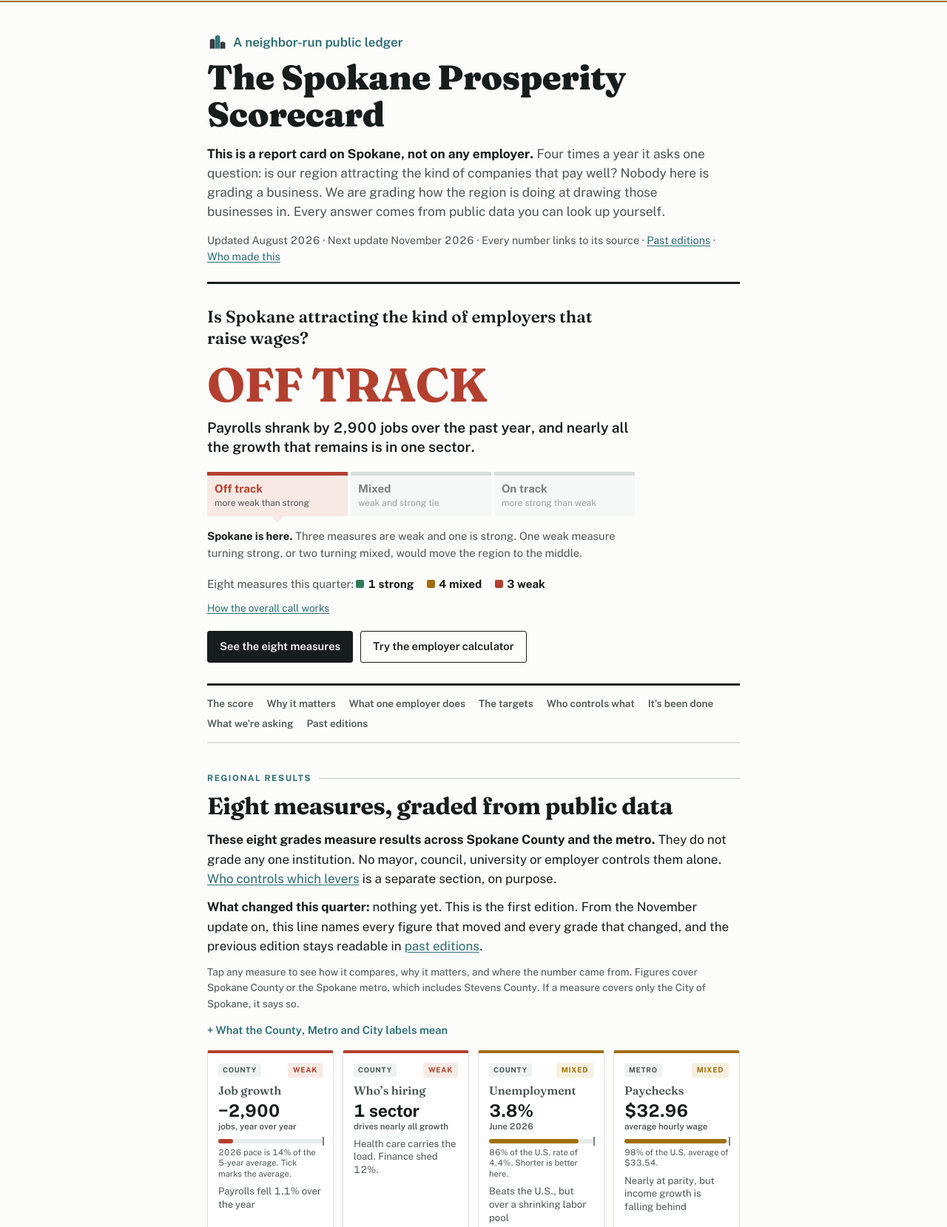
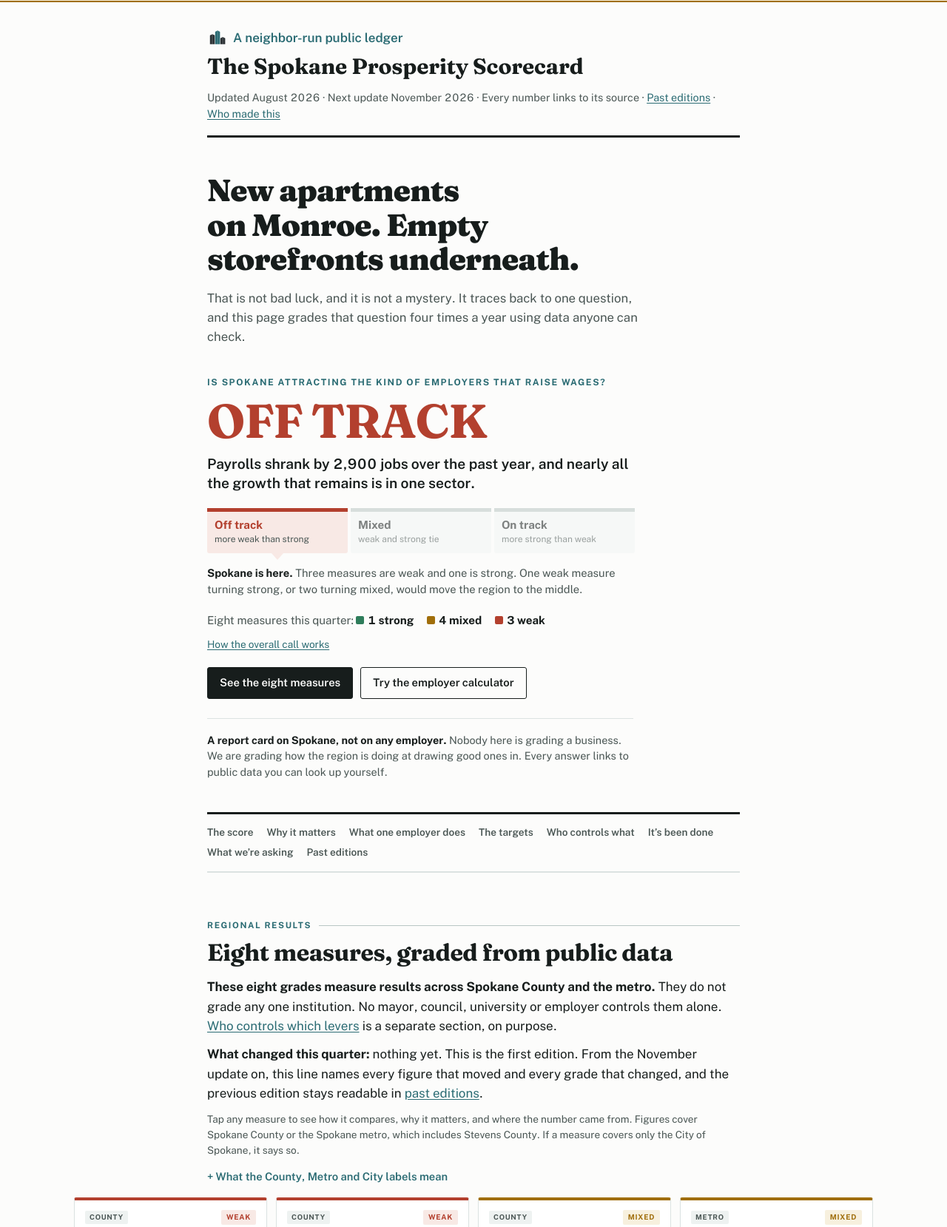
Before and after one commit to davidhooshaus/spokane-scorecard, a plain HTML site: page archive/2026-08/index.html in a window 1280 px wide. Shown: the part 66-1725 px from the top of the page at 74% size. Drawn offline with nearby package versions, Linux system fonts and the light colour scheme.

Commit message:
Log the hero and layout changes as v2.3, re-freeze the archive
Co-Authored-By: Claude Opus 5 <noreply@anthropic.com>

```diff
--- a/archive/2026-08/index.html
+++ b/archive/2026-08/index.html
@@ -59,11 +59,12 @@
   h1 {
     font-family: "Fraunces", Georgia, serif;
     font-variation-settings: "SOFT" 0, "WONK" 1;
-    font-weight: 900;
-    font-size: clamp(1.9rem, 6.4vw, 2.9rem);
-    line-height: 1.08;
-    letter-spacing: -0.01em;
+    font-weight: 700;
+    font-size: clamp(1.4rem, 3.4vw, 1.85rem);
+    line-height: 1.1;
+    letter-spacing: -0.005em;
   }
+  header { padding: 34px 0 18px; }
   .standfirst {
     margin-top: 16px;
     font-size: 1.08rem;
@@ -78,20 +79,44 @@
   .hero {
     border-top: 3px solid var(--ink);
     border-bottom: 3px solid var(--ink);
-    padding: 30px 0 28px;
+    padding: 48px 0 44px;
+  }
+  .hook {
+    font-family: "Fraunces", Georgia, serif;
+    font-variation-settings: "SOFT" 0, "WONK" 1;
+    font-weight: 900;
+    font-size: clamp(1.7rem, 4.4vw, 2.6rem);
+    line-height: 1.12;
+    letter-spacing: -0.02em;
+    max-width: 15em;
+    text-wrap: balance;
+  }
+  .hooksub {
+    margin-top: 16px;
+    font-size: 1.05rem;
+    line-height: 1.55;
+    color: var(--ink-soft);
+    max-width: 36em;
   }
   .hero .q {
-    font-family: "Fraunces", Georgia, serif;
-    font-weight: 600;
-    font-size: clamp(1.15rem, 3.6vw, 1.4rem);
-    line-height: 1.3;
-    max-width: 24em;
+    margin-top: 40px;
+    font-size: 0.76rem;
+    font-weight: 700;
+    letter-spacing: 0.13em;
+    text-transform: uppercase;
+    color: var(--teal);
+    max-width: none;
   }
+  .notewho {
+    margin-top: 26px; padding-top: 18px; border-top: 1px solid var(--rule);
+    font-size: 0.9rem; line-height: 1.5; color: var(--ink-soft); max-width: 40em;
+  }
+  .notewho b { color: var(--ink); }
   .status {
     display: inline-block;
     font-family: "Fraunces", Georgia, serif;
     font-variation-settings: "SOFT" 0, "WONK" 1;
-    margin-top: 16px;
+    margin-top: 10px;
     font-size: clamp(2.4rem, 10vw, 4rem);
     font-weight: 700;
     line-height: 1;
@@ -187,8 +212,15 @@
     .bar { gap: 8px; }
   }
 
+  /* Exhibits break out of the 760px reading measure; prose stays narrow. */
+  .wide {
+    width: min(1080px, calc(100vw - 40px));
+    margin-left: 50%;
+    transform: translateX(-50%);
+  }
+
   /* Section scaffolding. Full-bleed tinted bands break the endless-cream scroll. */
-  section { padding: 40px 0; border-bottom: 1px solid var(--rule); }
+  section { padding: 64px 0; border-bottom: 1px solid var(--rule); }
   .band {
     background: var(--panel);
     box-shadow: 0 0 0 100vmax var(--panel);
@@ -572,12 +604,14 @@
 <header>
   <p class="kicker"><span class="mark" aria-hidden="true"><svg viewBox="0 0 48 48"><path d="M7 20 L13 17 L19 20 L19 42 L7 42 Z" fill="var(--basalt)"/><path d="M20 11 L26 8 L32 11 L32 42 L20 42 Z" fill="var(--teal)"/><path d="M33 27 L39 24 L45 27 L45 42 L33 42 Z" fill="var(--basalt)"/><line x1="13" y1="17" x2="13" y2="42" stroke="var(--paper)" stroke-width=".9" opacity=".45"/><line x1="26" y1="8" x2="26" y2="42" stroke="var(--paper)" stroke-width=".9" opacity=".45"/><line x1="39" y1="24" x2="39" y2="42" stroke="var(--paper)" stroke-width=".9" opacity=".45"/></svg></span>A neighbor-run public ledger</p>
   <h1>The Spokane Prosperity Scorecard</h1>
-  <p class="standfirst"><b>This is a report card on Spokane, not on any employer.</b> Four times a year it asks one question: is our region attracting the kind of companies that pay well? Nobody here is grading a business. We are grading how the region is doing at drawing those businesses in. Every answer comes from public data you can look up yourself.</p>
   <p class="dateline">Updated August 2026 &middot; Next update November 2026 &middot; Every number links to its source &middot; <a href="/archive/">Past editions</a> &middot; <a href="who.html">Who made this</a></p>
 </header>
 
 <!-- ============ HERO VERDICT ============ -->
 <div class="hero">
+  <p class="hook">New apartments on Monroe. Empty storefronts underneath.</p>
+  <p class="hooksub">That is not bad luck, and it is not a mystery. It traces back to one question, and this page grades that question four times a year using data anyone can check.</p>
+
   <p class="q">Is Spokane attracting the kind of employers that raise wages?</p>
   <p class="status">Off track</p>
   <p class="because">Payrolls shrank by 2,900 jobs over the past year, and nearly all the growth that remains is in one sector.</p>
@@ -606,6 +640,7 @@
     <a class="btn solid" href="#scorecard">See the eight measures</a>
     <a class="btn" href="calculator.html">Try the employer calculator</a>
   </div>
+  <p class="notewho"><b>A report card on Spokane, not on any employer.</b> Nobody here is grading a business. We are grading how the region is doing at drawing good ones in. Every answer links to public data you can look up yourself.</p>
 </div>
 
 <nav class="jump" aria-label="Section navigation">
@@ -645,7 +680,7 @@
     </div>
   </details>
 
-  <div class="grid8">
+  <div class="grid8 wide">
   <details class="row r">
     <summary>
       <span class="tiletop"><span class="geo">County</span><span class="grade">Weak</span></span>
@@ -820,7 +855,7 @@
     </div>
   </div>
 
-  <div class="flow">
+  <div class="flow wide">
     <div class="node g"><span class="nlab">People</span><span class="nval">556k</span><span class="nstate">growing</span></div>
     <span class="farrow" aria-hidden="true">&rarr;</span>
     <div class="node r"><span class="nlab">Employers</span><span class="nval">&minus;2,900</span><span class="nstate">jobs lost</span></div>
@@ -833,7 +868,7 @@
   </div>
   <p class="flowsum">Spokane&rsquo;s population engine is working. The employer engine is not keeping up, and the weakness shows up downstream.</p>
 
-  <figure class="street">
+  <figure class="street wide">
     <img src="street.svg" alt="A drawing of a commercial block. Every apartment window upstairs is lit. On the ground floor, two storefronts are open with awnings and two are dark with papered-over glass and For Lease signs.">
     <figcaption><b>This is what the last link in that chain looks like from the sidewalk.</b> Apartments full upstairs. Half the ground floor papered over. It is a drawing, not a photograph of any real block. The 5.3% vacancy figure above is the evidence. This only shows what that number looks like when you walk past it.</figcaption>
   </figure>
@@ -862,7 +897,7 @@
   <h2 class="sect">Same headcount. Different city.</h2>
   <p class="lede">Five hundred jobs is five hundred jobs, until you ask what kind. Jobs at companies that sell to the outside world bring new money in, and that money becomes customers for everyone else.</p>
 
-  <div class="moneyflow">
+  <div class="moneyflow wide">
     <div class="mcol in">
       <p class="mhead">Money that comes in from outside</p>
       <p class="msub">Someone elsewhere pays Spokane for something</p>
@@ -916,7 +951,7 @@
   <h2 class="sect">Somebody already said what winning looks like</h2>
   <p class="lede">This page did not invent a standard. Greater Spokane Inc.&rsquo;s <a href="https://greaterspokane.org/partnership/believe-spokane/">Believe Spokane</a> campaign published five-year goals for the region, and posts updates against them.</p>
 
-  <div class="goals">
+  <div class="goals wide">
     <div class="goal"><span class="gnum">5,000</span><span class="glab">new jobs</span></div>
     <div class="goal"><span class="gnum">$1B</span><span class="glab">new capital investment</span></div>
     <div class="goal"><span class="gnum">300</span><span class="glab">internships with local employers</span></div>
@@ -934,7 +969,7 @@
   <p class="scope"><b>The grades above are regional results. The levers below belong to named institutions.</b> Keeping those two apart is what makes this a scorecard and not an accusation.</p>
   <p class="lede">The fairest criticism of any scorecard is that outcomes are co-produced, so blaming one office is cheap. Agreed. So here is the same machine with name tags: each actor, the levers only they hold, and where things stand. Status lines follow the same rule as grades. Tied to a measure above, tied to a source, or stated as an open question. Open questions are invitations. Send the data and it gets linked.</p>
 
-  <div class="ecosys">
+  <div class="ecosys wide">
     <svg viewBox="0 0 640 330" role="img" aria-label="Diagram: six actors surround the regional economy. The city holds permits, land and fees. Regional recruiters sell Spokane and ready sites. Colleges supply talent and research. Employers hire, expand and buy locally. The state sets tax, infrastructure and funding. Residents work, vote, build and spend.">
       <defs><style>
         .en { fill:#fff; stroke:#b9c6c4; }
@@ -961,7 +996,7 @@
     <p class="ecap">Six actors, one economy. None of them moves those eight numbers alone. Open any one below for the levers it actually holds and where things stand.</p>
   </div>
 
-  <div class="levers">
+  <div class="levers wide">
     <details class="lever">
       <summary><h4>City of Spokane</h4></summary>
       <p class="holds">How fast permits move, and how predictable they are. Zoning that keeps land ready for employers to build on. Downtown safety. What businesses pay in fees. Where the council spends its time.</p>
@@ -1011,7 +1046,7 @@
   <h2 class="sect">Four cities Spokane can learn from</h2>
   <p class="lede">Different sizes and different advantages. None of them is Spokane&rsquo;s twin. The pattern is what carries over. Each city picked an asset it already had, organized around it, and stuck with it for a decade.</p>
 
-  <div class="cities">
+  <div class="cities wide">
     <details class="city">
       <summary>
         <span class="cname">Boise</span>
```
Also changed, not shown: archive/2026-08/methodology.html (+1 -0 lines), methodology.html (+1 -0 lines).
